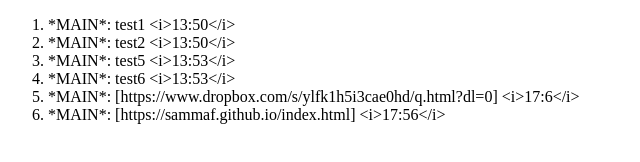
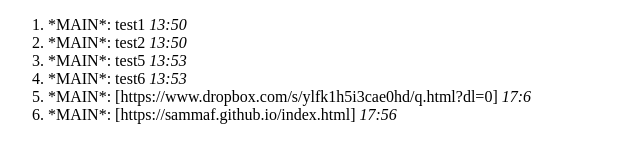
Before and after one commit to sammaf/sammaf.github.io, a plain HTML site: page index.html in a window 1280 px wide. Shown: the whole page, without its empty margins (0-640 px from the left). Drawn offline with Linux system fonts and the light colour scheme.

Commit message:
first commit4

```diff
--- a/index.html
+++ b/index.html
@@ -7,17 +7,29 @@
     <div id="header">
       <ol>
         <li>*MAIN*:
- test1  &lt;i&gt;13:50&lt;/i&gt;</li>
+ test1
+          <i>13:50</i>
+        </li>
         <li>*MAIN*:
- test2  &lt;i&gt;13:50&lt;/i&gt;</li>
+ test2
+          <i>13:50</i>
+        </li>
         <li>*MAIN*:
- test5  &lt;i&gt;13:53&lt;/i&gt;</li>
+ test5
+          <i>13:53</i>
+        </li>
         <li>*MAIN*:
- test6  &lt;i&gt;13:53&lt;/i&gt;</li>
+ test6
+          <i>13:53</i>
+        </li>
         <li>*MAIN*:
- [https://www.dropbox.com/s/ylfk1h5i3cae0hd/q.html?dl=0]  &lt;i&gt;17:6&lt;/i&gt;</li>
+ [https://www.dropbox.com/s/ylfk1h5i3cae0hd/q.html?dl=0]
+          <i>17:6</i>
+        </li>
         <li>*MAIN*:
- [https://sammaf.github.io/index.html]  &lt;i&gt;17:56&lt;/i&gt;</li>
+ [https://sammaf.github.io/index.html]
+          <i>17:56</i>
+        </li>
       </ol>
     </div>
   </body>
```
